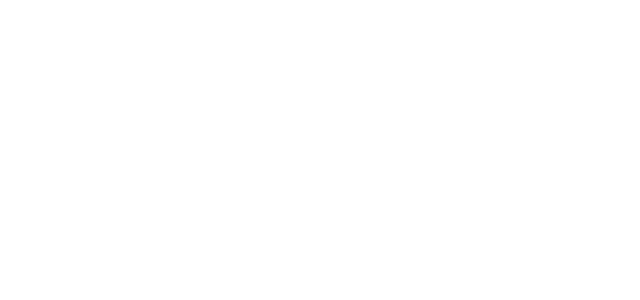
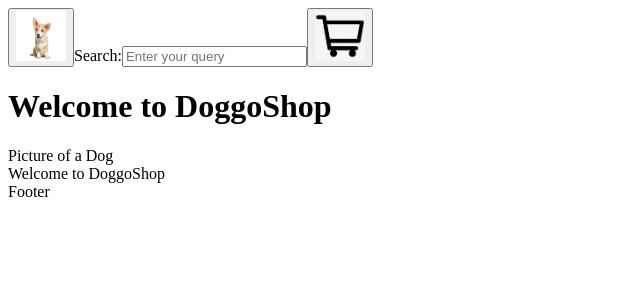
Before and after one commit to FilipAcodes/e-commerce, a Next.js app: page / in a window 1280 px wide. Shown: the top 300 px of the page, without its empty margins (0-640 px from the left). Built offline with nearby package versions, Linux system fonts and the light colour scheme.

Commit message:
header/footer

```diff
--- /dev/null
+++ b/src/app/components/Footer.js
@@ -0,0 +1,7 @@
+import React from "react";
+
+const Footer = () => {
+  return <div>Footer</div>;
+};
+
+export default Footer;
--- /dev/null
+++ b/src/app/components/Header.js
@@ -0,0 +1,16 @@
+import React from "react";
+import SearchFunction from "./HeaderComponents/SearchFunction";
+import CartIcon from "./HeaderComponents/CartIcon";
+import HomeIcon from "./HeaderComponents/HomeIcon";
+
+const Header = () => {
+  return (
+    <div>
+      <HomeIcon />
+      <SearchFunction />
+      <CartIcon />
+    </div>
+  );
+};
+
+export default Header;
--- /dev/null
+++ b/src/app/components/HeaderComponents/CartIcon.js
@@ -0,0 +1,15 @@
+import React from "react";
+import CartImage from "../../../../images/carticon.png";
+import "./cartIcon.css";
+
+const CartIcon = () => {
+  return (
+    <>
+      <button>
+        <img src={CartImage.src} className="cartIcon"></img>
+      </button>
+    </>
+  );
+};
+
+export default CartIcon;
--- /dev/null
+++ b/src/app/components/HeaderComponents/HomeIcon.js
@@ -0,0 +1,20 @@
+import React from "react";
+import HomeImage from "../../../../images/Doggo.webp";
+import "./cartIcon.css";
+import { useRouter } from "next/navigation";
+
+const HomeIcon = () => {
+  const pathname = useRouter();
+  const sendToHome = () => {
+    pathname.push("/");
+  };
+  return (
+    <>
+      <button onClick={sendToHome}>
+        <img src={HomeImage.src} className="homeIcon"></img>
+      </button>
+    </>
+  );
+};
+
+export default HomeIcon;
--- /dev/null
+++ b/src/app/components/HeaderComponents/SearchFunction.js
@@ -0,0 +1,17 @@
+import React from "react";
+
+const SearchFunction = () => {
+  return (
+    <>
+      <label htmlFor="search">Search:</label>
+      <input
+        type="text"
+        id="search"
+        name="search"
+        placeholder="Enter your query"
+      />
+    </>
+  );
+};
+
+export default SearchFunction;
--- /dev/null
+++ b/src/app/components/HeaderComponents/cartIcon.css
@@ -0,0 +1,9 @@
+.cartIcon {
+  width: 50px;
+  height: 50px;
+}
+
+.homeIcon {
+  width: 50px;
+  height: 50px;
+}
--- /dev/null
+++ b/src/app/components/HomePage.js
@@ -0,0 +1,12 @@
+import React from "react";
+
+const HomePage = () => {
+  return (
+    <div>
+      <div>Picture of a Dog</div>
+      <div>Welcome to DoggoShop</div>
+    </div>
+  );
+};
+
+export default HomePage;
--- /dev/null
+++ b/src/app/globals.css
@@ -0,0 +1,129 @@
+/* http://meyerweb.com/eric/tools/css/reset/
+   v2.0 | 20110126
+   License: none (public domain)
+*/
+
+html,
+body,
+div,
+span,
+applet,
+object,
+iframe,
+h1,
+h2,
+h3,
+h4,
+h5,
+h6,
+p,
+blockquote,
+pre,
+a,
+abbr,
+acronym,
+address,
+big,
+cite,
+code,
+del,
+dfn,
+em,
+img,
+ins,
+kbd,
+q,
+s,
+samp,
+small,
+strike,
+strong,
+sub,
+sup,
+tt,
+var,
+b,
+u,
+i,
+center,
+dl,
+dt,
+dd,
+ol,
+ul,
+li,
+fieldset,
+form,
+label,
+legend,
+table,
+caption,
+tbody,
+tfoot,
+thead,
+tr,
+th,
+td,
+article,
+aside,
+canvas,
+details,
+embed,
+figure,
+figcaption,
+footer,
+header,
+hgroup,
+menu,
+nav,
+output,
+ruby,
+section,
+summary,
+time,
+mark,
+audio,
+video {
+  margin: 0;
+  padding: 0;
+  border: 0;
+  font-size: 100%;
+  font: inherit;
+  vertical-align: baseline;
+}
+/* HTML5 display-role reset for older browsers */
+article,
+aside,
+details,
+figcaption,
+figure,
+footer,
+header,
+hgroup,
+menu,
+nav,
+section {
+  display: block;
+}
+body {
+  line-height: 1;
+}
+ol,
+ul {
+  list-style: none;
+}
+blockquote,
+q {
+  quotes: none;
+}
+blockquote:before,
+blockquote:after,
+q:before,
+q:after {
+  content: "";
+  content: none;
+}
+table {
+  border-collapse: collapse;
+  border-spacing: 0;
+}
--- a/src/app/layout.js
+++ b/src/app/layout.js
@@ -1,5 +1,5 @@
 export const metadata = {
-  title: "E-commerce",
+  title: "DoggoShop",
   description: "Project for Vanier college final semester 2024",
 };
 
--- a/src/app/page.js
+++ b/src/app/page.js
@@ -1,3 +1,15 @@
+"use client";
+import Header from "./components/Header";
+import Footer from "./components/Footer";
+import HomePage from "./components/HomePage";
+
 export default function Home() {
-  return <main></main>;
+  return (
+    <main>
+      <Header />
+      <h1>Welcome to DoggoShop</h1>
+      <HomePage />
+      <Footer />
+    </main>
+  );
 }
```
Also changed, not shown: src/app/products/page.js (added, +14 -0 lines), images/Doggo.webp (added), images/carticon.png (added).
